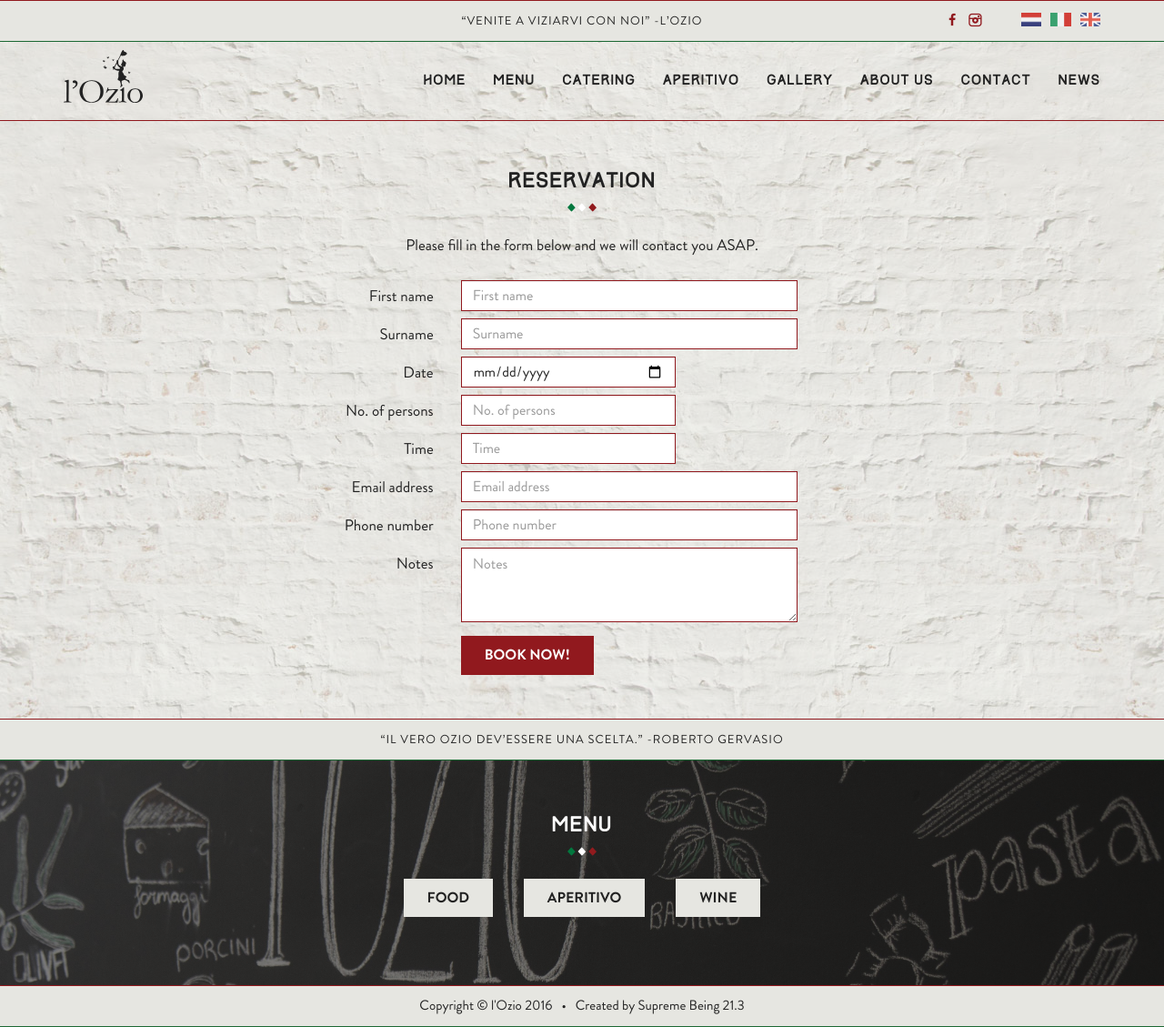
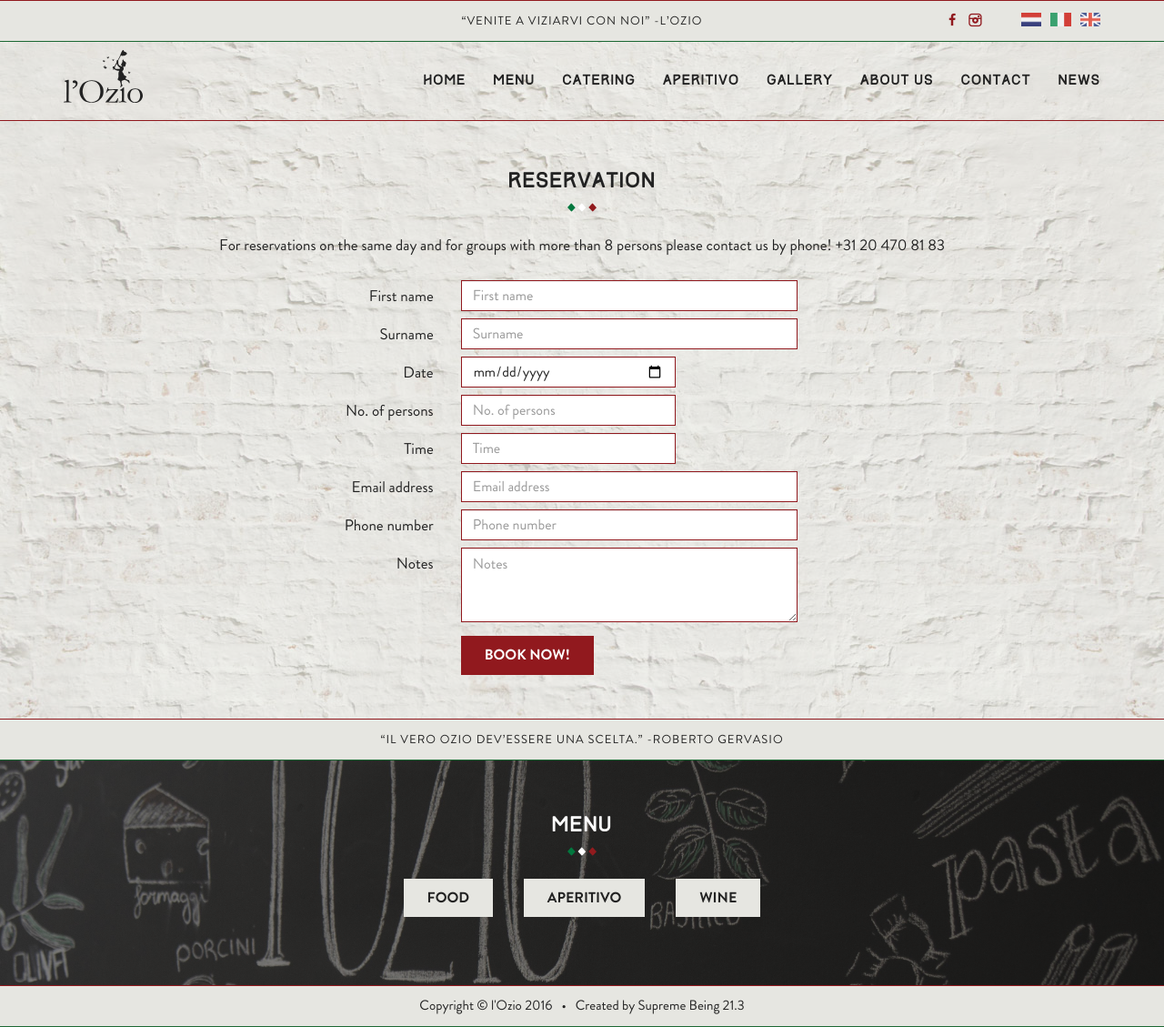
Before and after one commit to jhvanderschee/lozio_it, a Jekyll site: the page built from reservation/index.md, in a window 1280 px wide and 1129 px high. Shown: the whole window at 91% size. Built offline with Jekyll 4.4.1, drawn with Linux system fonts in a browser that asks for light colours.

Commit message:
Updated '/reservation/index.md' via CloudCannon

```diff
--- a/reservation/index.md
+++ b/reservation/index.md
@@ -3,4 +3,5 @@ title: Reservation
 layout: reservation
 ---
 
-Please fill in the form below and we will contact you ASAP.
+
+For reservations on the same day and for groups with more than 8 persons please contact us by phone! +31 20 470 81 83
```
